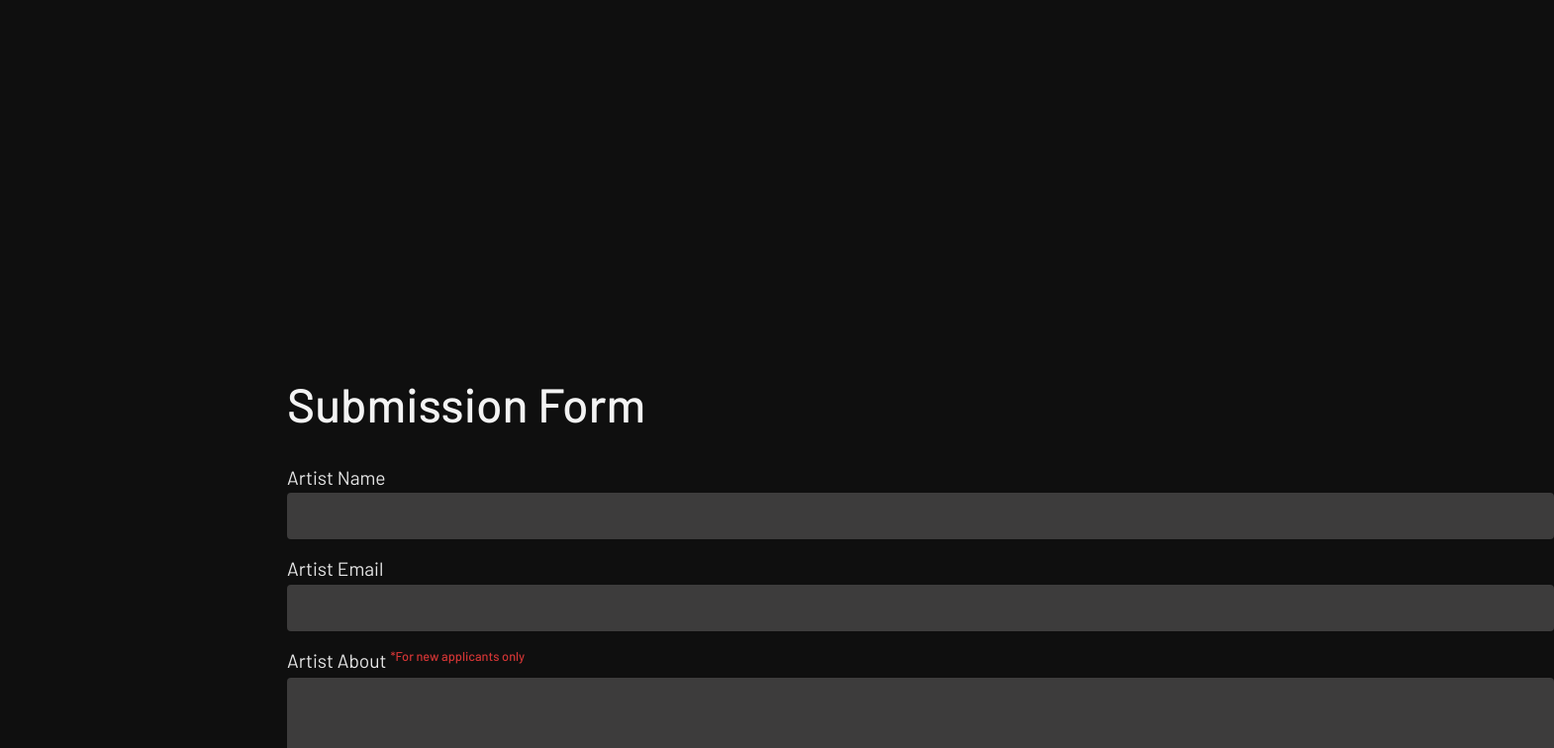
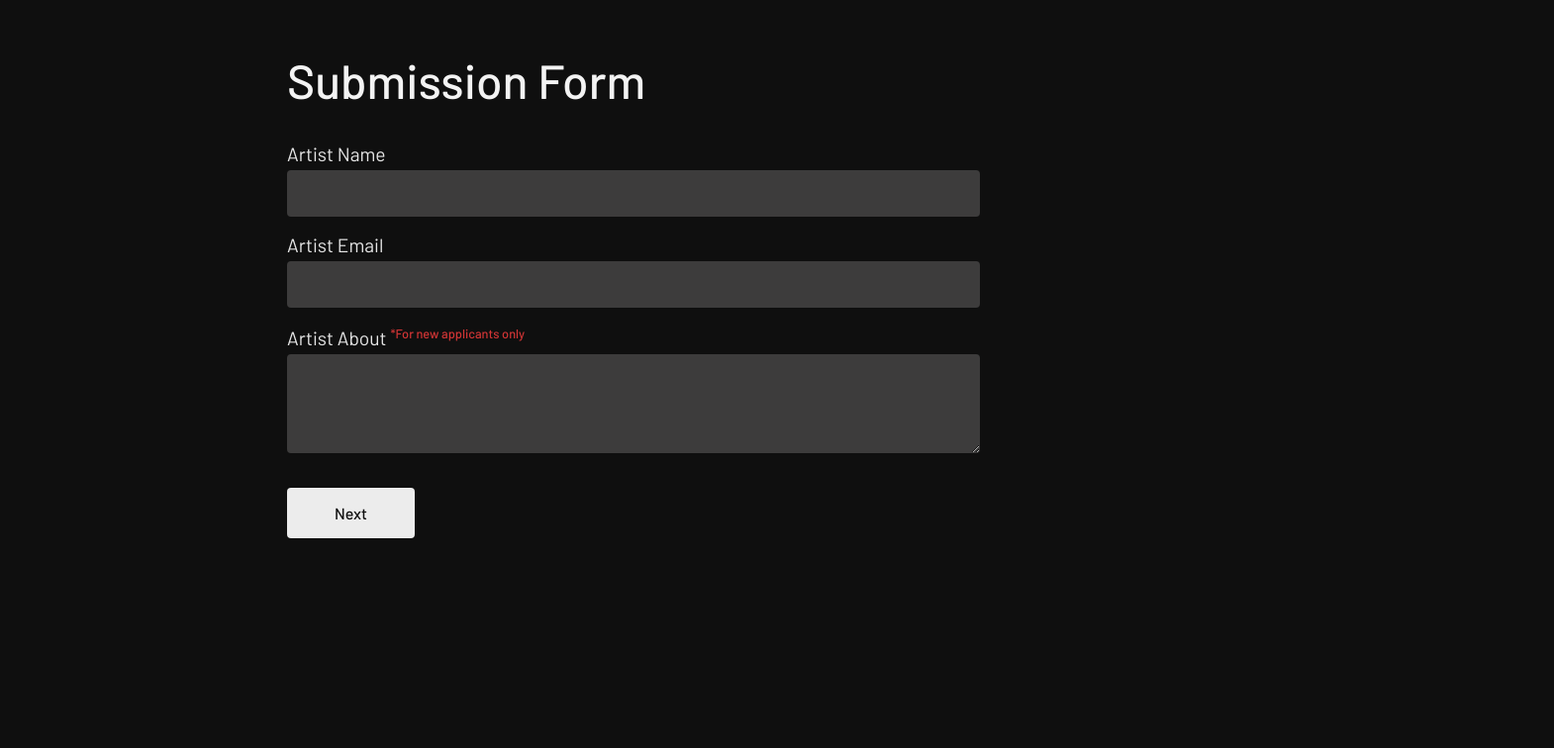
Before and after one commit to thekingsleyhemans/submit-form, a React (Vite) app in the folder submission-form/: page / in a window 1280 px wide. Shown: the top 756 px of the page at 99% size, 1570 px wide, since content can reach past the window. Built offline with nearby package versions, Linux system fonts and the light colour scheme.

Commit message:
Refactor CSS for submission form layout and positioning

```diff
--- a/submission-form/src/App.css
+++ b/submission-form/src/App.css
@@ -4,7 +4,6 @@ body {
   display: flex;
   justify-content: center;
   align-items: center;
-  height: 100vh;
   margin: 0;
 }
 #root{
@@ -14,13 +13,16 @@ body {
     align-items: center;
 }
 .form-wrap {
+  width:100%;
   padding: 20px;
   border-radius: 8px;
-  width:100%;
   max-width: 700px;
 }
 form{
     width: 100%;
+    height: 100vh;
+    position: relative;
+    overflow-x: hidden;
 }
 .headertext {
     font-family: 'Barlow', sans-serif;
@@ -31,9 +33,9 @@ form{
 }
 
 .form-group {
+  width:100%;
   margin-bottom: 20px;
   position: absolute;
-  width: 100%;
   transition: transform 0.5s ease-in-out;
 }
 
```
